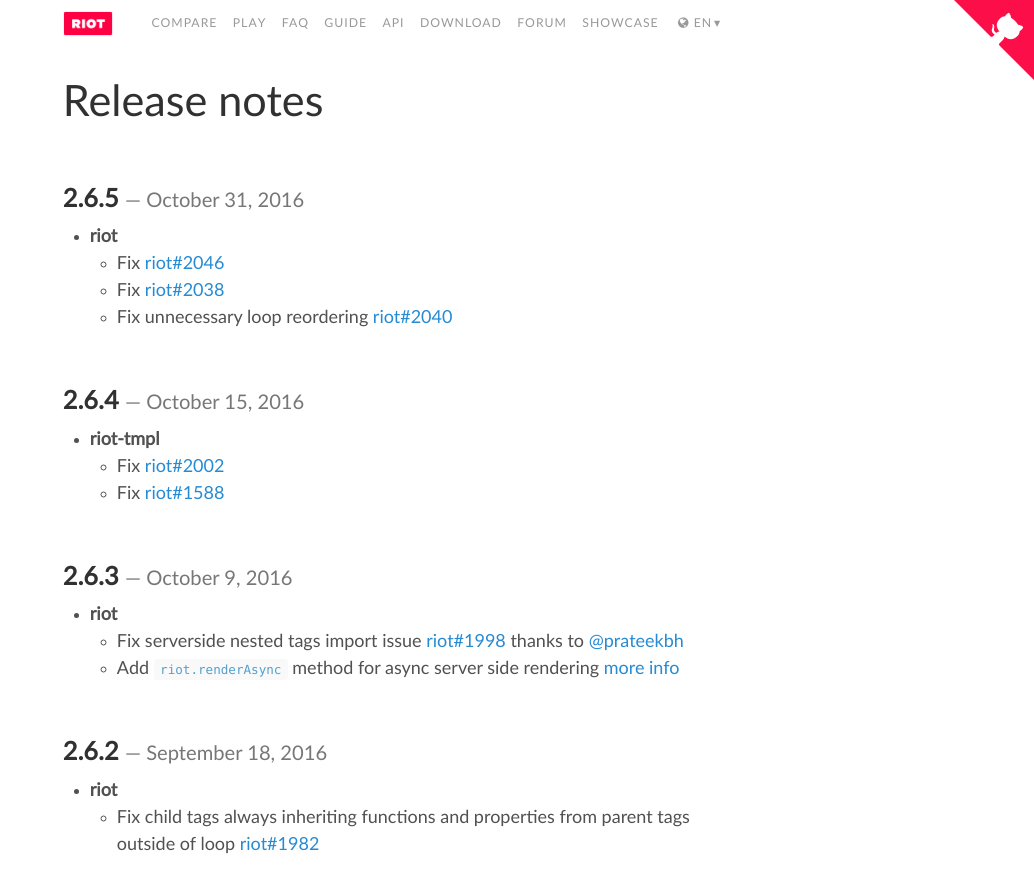
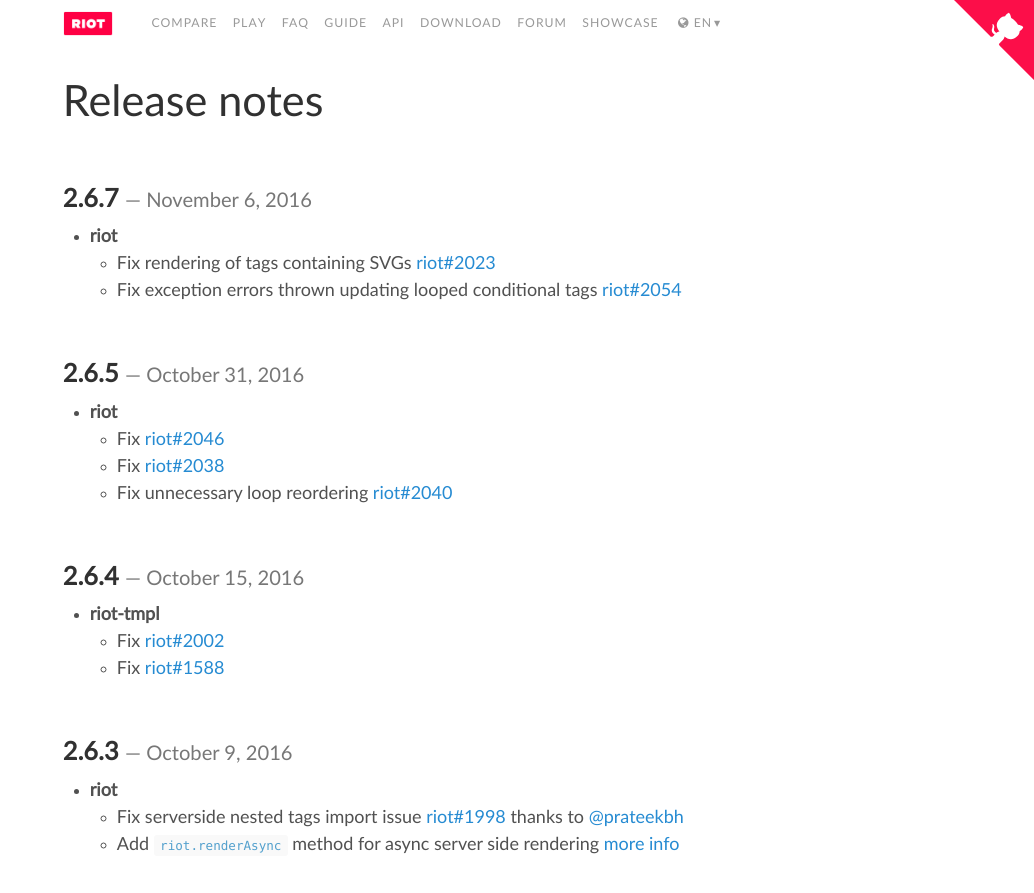
Before and after one commit to riot/riot.github.io, a Jekyll site: the page built from release-notes.md, in a window 1280 px wide and 900 px high. Shown: the top 893 px of the window, without its empty margins (246-1280 px from the left). Built offline with Jekyll 4.4.1, drawn with Linux system fonts in a browser that asks for light colours; nearby versions of some CDN libraries; emoji names are drawn with the system emoji font.

Commit message:
added: release notes

```diff
--- a/_config.yml
+++ b/_config.yml
@@ -40,14 +40,14 @@
 # Custom vars
 minor_version:       2.6
 
-version:             2.6.5
-release_date:        October 31
-version_slurp:       Fix server side rendering and unnecessary loops reordering issues
+version:             2.6.7
+release_date:        November 6
+version_slurp:       Fix tags rendering of tags containing svg
 repo:                https://github.com/riot/riot
 
 # Vars needed for the compare.md page
 
-size_min:            9.36
+size_min:            9.39
 riot_route_size_min: 1.77
 
 polymer:
--- a/release-notes.md
+++ b/release-notes.md
@@ -6,6 +6,11 @@
 
 # {{ page.title }}
 
+## 2.6.7 *November 6, 2016*
+
+- __riot__
+  - Fix rendering of tags containing SVGs [riot#2023](https://github.com/riot/riot/issues/2023)
+  - Fix exception errors thrown updating looped conditional tags [riot#2054](https://github.com/riot/riot/issues/2054)
 
 ## 2.6.5 *October 31, 2016*
 
```
